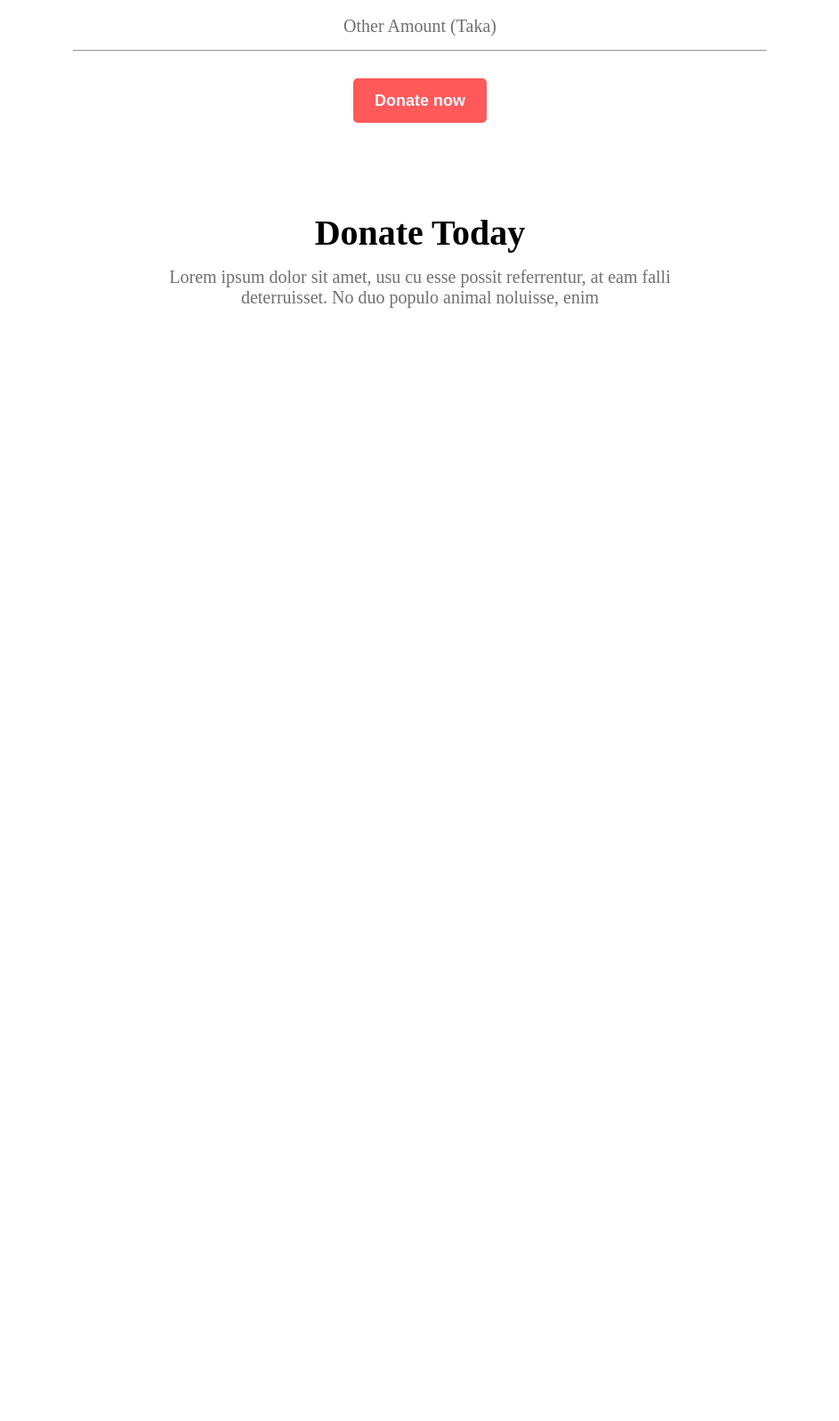
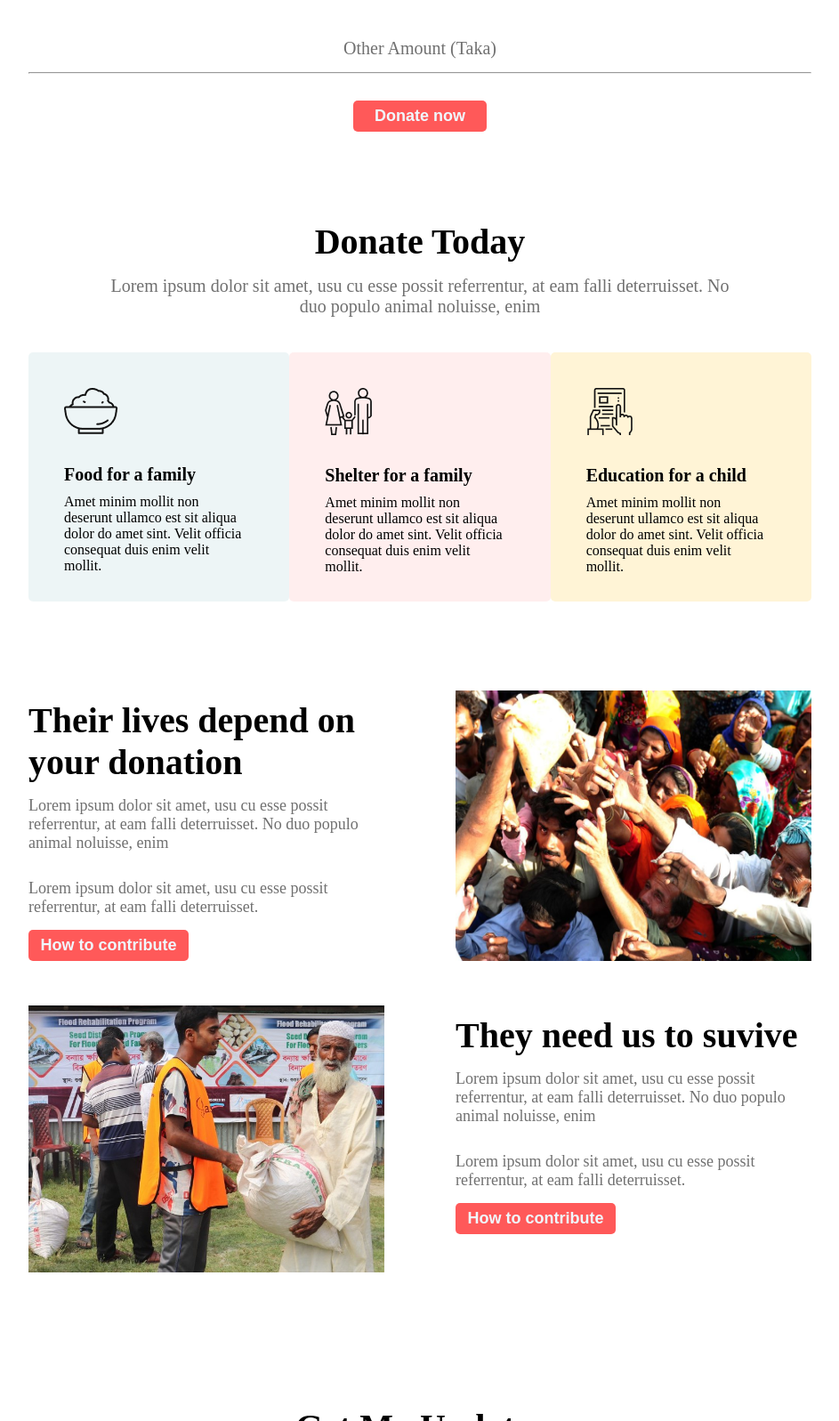
Before and after one commit to NahidAhmed47/donate-today, a plain HTML site: page index.html in a window 1280 px wide. Shown: the part 1203-2800 px from the top of the page at 89% size, without its empty margins (168-1111 px from the left). Before the commit the page ends 1564 px from the top, so only its background shows below. Drawn offline with Linux system fonts and the light colour scheme; a web font is replaced by a local one.

Commit message:
every style added

```diff
--- a/index.html
+++ b/index.html
@@ -5,6 +5,7 @@
     <meta http-equiv="X-UA-Compatible" content="IE=edge" />
     <meta name="viewport" content="width=device-width, initial-scale=1.0" />
     <title>Donate today</title>
+    <link rel="preconnect" href="https://fonts.googleapis.com"><link rel="preconnect" href="https://fonts.gstatic.com" crossorigin><link href="https://fonts.googleapis.com/css2?family=Open+Sans:wght@500;700&family=Sevillana&display=swap" rel="stylesheet">
     <link rel="stylesheet" href="styles.css" />
   </head>
   <body>
@@ -30,7 +31,7 @@
                 <div class="div-tk">
                     <p class="tk-amount"><a href="">100TK</a></p>
                 </div>
-                <div class="div-tk">
+                <div class="div-tk selected-div-tk">
                     <p class="tk-amount"><a href="">200TK</a></p>
                 </div>
                 <div class="div-tk">
@@ -54,8 +55,62 @@
                 <h2 class="main-title">Donate Today</h2>
                 <p class="description">Lorem ipsum dolor sit amet, usu cu esse possit referrentur, at eam falli deterruisset. No duo populo animal noluisse, enim</p>
             </div>
+            <div class="donate-plan-container">
+                <div class="sub-div">
+                    <img src="icons/food.png" alt="food">
+                    <div class="food-box">
+                        <h4>Food for a family</h4>
+                        <p>Amet minim mollit non deserunt ullamco est sit aliqua dolor do amet sint. Velit officia consequat duis enim velit mollit.</p>
+                    </div>
+                </div>
+                <div class="sub-div">
+                    <img src="icons/shelter.png" alt="shelter">
+                    <div class="family-box">
+                        <h4>Shelter for a family</h4>
+                        <p>Amet minim mollit non deserunt ullamco est sit aliqua dolor do amet sint. Velit officia consequat duis enim velit mollit.</p>
+                    </div>
+                </div>
+                <div class="sub-div">
+                    <img src="icons/Frame-1.png" alt="Frame-1">
+                    <div class="child-box">
+                        <h4>Education for a child</h4>
+                        <p>Amet minim mollit non deserunt ullamco est sit aliqua dolor do amet sint. Velit officia consequat duis enim velit mollit.</p>
+                    </div>
+                </div>
+            </div>
+        </section>
+        <section class="depend">
+            <div class="depend-box">
+                <h2>Their lives depend on your donation</h2>
+                <p>Lorem ipsum dolor sit amet, usu cu esse possit referrentur, at eam falli deterruisset. No duo populo animal noluisse, enim</p>
+                <p>Lorem ipsum dolor sit amet, usu cu esse possit referrentur, at eam falli deterruisset.</p>
+                <input type="button" value="How to contribute" class="btn-primary">
+            </div>
+            <img src="images/donation0.jpg" alt="donation0">
+        </section>
+        <section class="survive">
+            <div class="depend-box">
+                <h2>They need us to suvive</h2>
+                <p>Lorem ipsum dolor sit amet, usu cu esse possit referrentur, at eam falli deterruisset. No duo populo animal noluisse, enim</p>
+                <p>Lorem ipsum dolor sit amet, usu cu esse possit referrentur, at eam falli deterruisset.</p>
+                <input type="button" value="How to contribute" class="btn-primary">
+            </div>
+            <img src="images/donation10.jpg" alt="donation10">
+        </section>
+        <section class="get-my-updates">
+            <div class="section-title">
+                <h2 class="main-title">Get My Updates</h2>
+                <p class="description">Lorem ipsum dolor sit amet, usu cu esse possit referrentur, at eam falli deterruisset. No duo populo animal noluisse, enim</p>
+            </div>
+            <div class="email-box">
+                <input type="email" name="" id="" placeholder="Email">
+                <input type="button" value="Subscribe">
+            </div>
         </section>
     </main>
-    <footer></footer>
+    <footer>
+        <h2>Be Humble</h2>
+        <p>I'm gonna do it</p>
+    </footer>
   </body>
 </html>
--- a/styles.css
+++ b/styles.css
@@ -12,8 +12,8 @@
     font-weight: 700;
 }
 main section{
-    margin-left: 250px;
-    margin-right: 250px;
+    margin-left: 200px;
+    margin-right: 200px;
 }
 a{
     text-decoration: none;
@@ -69,11 +69,14 @@ h1{
     width: 136px;
     height: 123px;
     background-color: #FAFAFA;
-    border: none;
+    border: 0;
     border-radius: 5px;
     display: flex;
     justify-content: center;
     align-items: center;
+}
+.selected-div-tk{
+    border: 1px solid #FF5959;
 }
 .div-tk .tk-amount{
     font-size: 30px;
@@ -88,5 +91,131 @@ h1{
 
 /* our donate plan styles */
 .section-title .description{
-    padding: 15px 90px 15px 90px;
+    padding: 15px 90px 40px 90px;
 }
+.donate-plan-container{
+    display: flex;
+    justify-content: space-between;
+}
+.sub-div{
+    width: 300px;
+    height: 280px;
+    border: 0;
+    border-radius: 5px;
+}
+.sub-div:first-of-type{
+    background: rgba(79, 157, 166, 0.1);
+}
+.sub-div{
+    background: #FFEEEE;
+}
+.sub-div:last-of-type{
+    background: #fff4d6;
+}
+.sub-div img{
+    padding: 40px 0 0 40px;
+}
+.sub-div div{
+    width: 200px;
+    height: fit-content;
+    padding: 30px 0 0 40px;
+}
+.sub-div div h4{
+    padding-bottom: 10px;
+    font-size: 20px;
+}
+
+/* depend section styles */
+.depend{
+    display: flex;
+    justify-content: space-between;
+    margin-top: 100px;
+    margin-bottom: 50px;
+}
+.depend img, .survive img{
+    width: 400px;
+    height: auto;
+}
+.depend .depend-box{
+    width: 400px;
+    height: fit-content;
+    align-self: center;
+}
+.depend-box h2{
+    font-size: 40px;
+    font-weight: 700;
+    padding-top: 10px;
+}
+.depend-box p{
+    font-size: 18px;
+    color: #707070;
+    padding: 15px 0;
+}
+.depend-box .btn-primary{
+    width: 180px;
+}
+
+/* survive section styles */
+.survive{
+    display: flex;
+    flex-direction: row-reverse;
+    gap: 80px;
+    margin-bottom: 50px;
+}
+
+/* get my updates section styles */
+.get-my-updates{
+    display: flex;
+    flex-direction: column;
+    align-items: center;
+    margin-bottom: 100px;
+}
+.get-my-updates .description{
+    padding: 15px 100px 30px 100px;
+}
+.email-box{
+    background-color: #fff4d6;
+    width: 700px;
+    height: 150px;
+    justify-content: center;
+    display: flex;
+    align-items: center;
+}
+.email-box input[type="email"], input[type="button"]{
+    height: 35px;
+    border: 0;
+}
+.email-box input[type="email"]{
+    width: 190px;
+    padding-left: 15px;
+    color: #707070;
+    background: #D9D9D9;
+    border-top-left-radius: 5px;
+    border-bottom-left-radius: 5px;
+}
+.email-box input[type="button"]{
+    width: 110px;
+    background-color: #FF5959;
+    color: #ffffff;
+    font-weight: 600;
+    border-top-right-radius: 5px;
+    border-bottom-right-radius: 5px;
+}
+
+/* footer section styles */
+footer{
+    width: 100%;
+    height: 150px;
+    background-color: #0B0D17;
+    text-align: center;
+    padding-top: 60px;
+}
+footer h2{
+    color:#FF5959;
+    font-family: 'Sevillana', cursive;
+    font-size: 36px;
+}
+footer p{
+    color:#c2bebe;
+    padding-top: 20px;
+}
```
